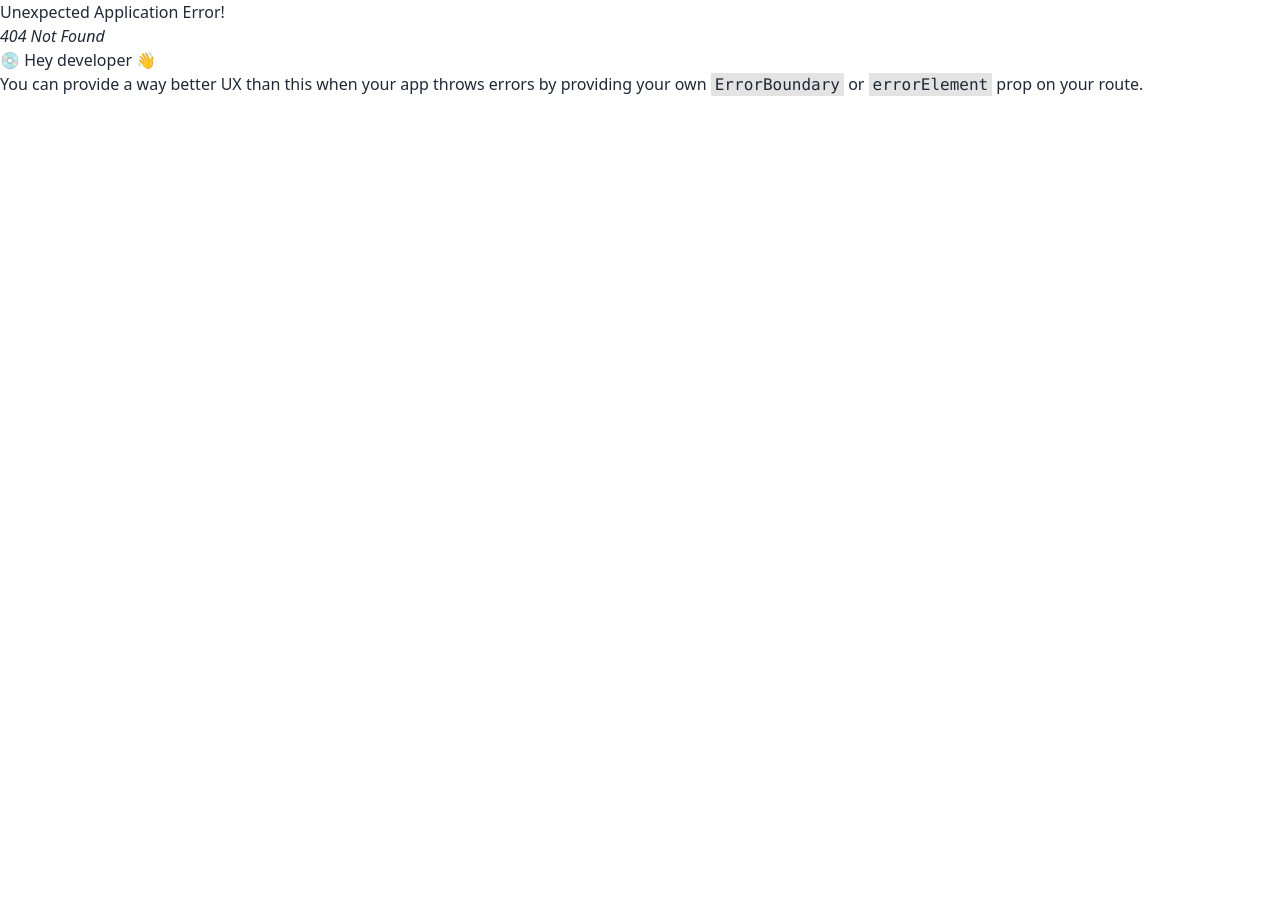
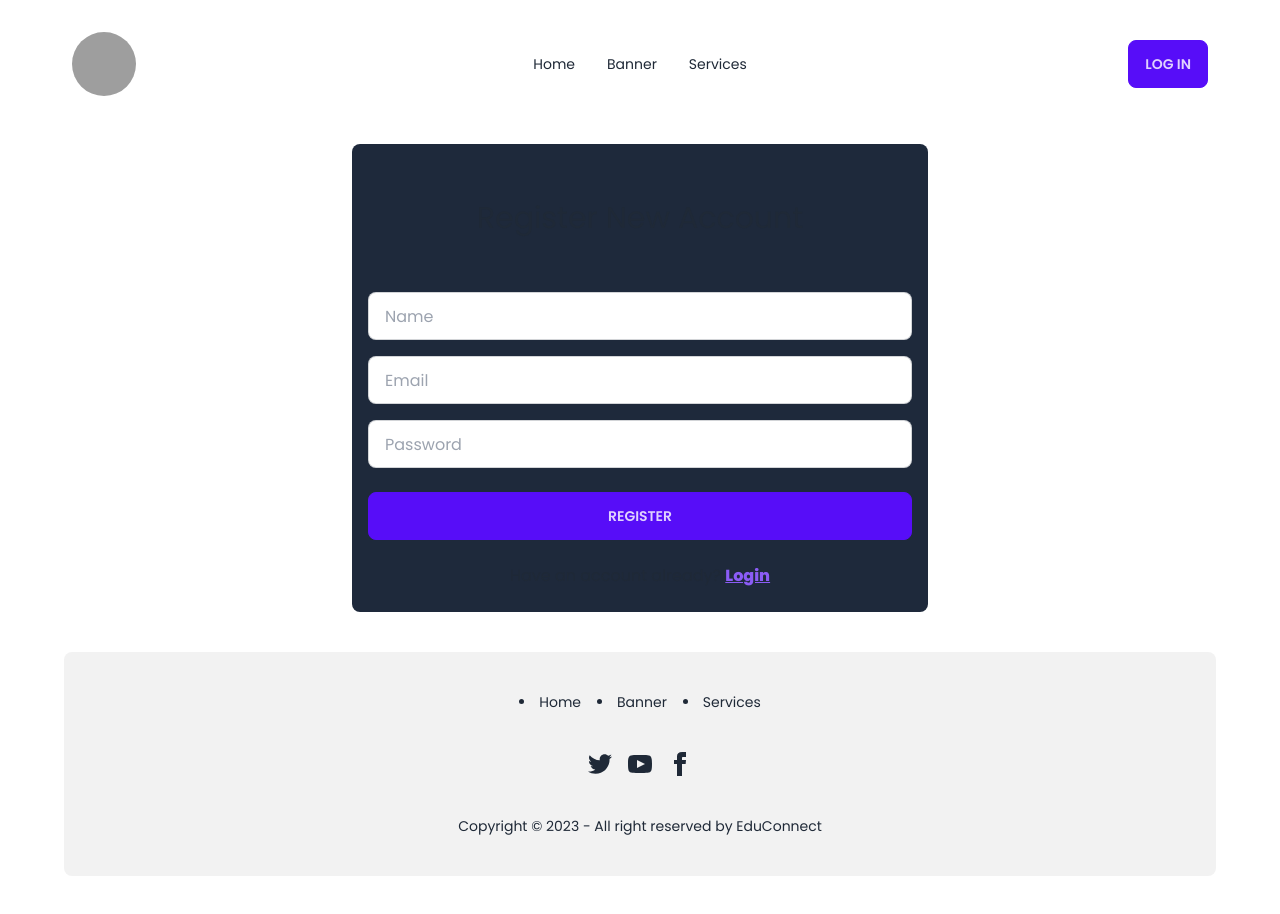
Before and after one commit to wdkammrul/EduConnect, a React (Vite) app: page /register in a window 1280 px wide. Before the commit this address had no page. Before the commit the page ends 800 px from the top, so only its background shows below. Built offline with nearby package versions, Linux system fonts and the light colour scheme; grey boxes are pictures that could not be loaded.

Commit message:
The registration form authentication is complete.

```diff
--- a/src/pages/Login/Login.jsx
+++ b/src/pages/Login/Login.jsx
@@ -1,5 +1,5 @@
-import { Form, Link } from "react-router-dom";
-import Navbar from "../Shared/Navbar/Navbar";
+import { Link } from "react-router-dom";
+
 
 
 const Login = () => {
@@ -17,11 +17,11 @@ const Login = () => {
     return (
         <div>
             <div className="mx-auto">
-                <h2 className="text-3xl text-center my-10">Please Login</h2>
 
                 {/* step-2  */}
-                <form onSubmit={handleLogin} className="w-3/4 md:w-3/4 lg:w-1/2 mx-auto bg-slate-800 rounded-lg p-4">
+                <form onSubmit={handleLogin} className="w-3/4 md:w-3/4 lg:w-1/2 mx-auto bg-slate-800 rounded-lg p-4 mt-10">
                     <div className="form-control">
+                        <h2 className="text-3xl text-center my-6">Please Login</h2>
                         <label className="label">
                             <span className="label-text"></span>
                         </label>
--- /dev/null
+++ b/src/pages/Register/Register.jsx
@@ -0,0 +1,59 @@
+import { Link } from "react-router-dom";
+
+const Register = () => {
+
+    // step-1
+    const handleRegister = e => {
+        e.preventDefault();
+        // console.log(e.currentTarget)
+        const form = new FormData(e.currentTarget)
+        // console.log(form.get('email'))
+        const name = form.get('name')
+        const email = form.get('email')
+        const password = form.get('password')
+        console.log(name, email, password)
+    }
+
+
+    return (
+        <div>
+            <div className="mx-auto">
+
+
+                {/* step-2  */}
+                <form onSubmit={handleRegister} className="w-3/4 md:w-3/4 lg:w-1/2 mx-auto bg-slate-800 rounded-lg p-4 mt-10">
+                    <div className="form-control">
+                        <h2 className="text-3xl text-center my-10">Register New Account</h2>
+                        <label className="label">
+                            <span className="label-text"></span>
+                        </label>
+                        <input type="text" placeholder="Name" name="name" className="input input-bordered" required />
+
+                    </div>
+                    <div className="form-control ">
+                        <label className="label">
+                            <span className="label-text"></span>
+                        </label>
+                        <input type="email" name="email" placeholder="Email" className="input input-bordered" required />
+                    </div>
+                    <div className="form-control">
+                        <label className="label">
+                            <span className="label-text"></span>
+                        </label>
+                        <input type="password" placeholder="Password" name="password" className="input input-bordered" required />
+                    </div>
+
+                    <div className="form-control mt-6">
+                        <button className="btn btn-primary">Register</button>
+
+
+                        <br />
+                        <p className="text-center mb-2">Have an account already? <Link to='/login'> <span className="text-violet-500  underline font-extrabold">  Login</span></Link></p>
+                    </div>
+                </form>
+            </div>
+        </div>
+    );
+};
+
+export default Register;
--- a/src/routes/Routes.jsx
+++ b/src/routes/Routes.jsx
@@ -5,6 +5,7 @@ import Banner from "../pages/Home/Banner";
 import Services from "../pages/Home/Services";
 import Footer from "../pages/Home/Footer";
 import Login from "../pages/Login/Login";
+import Register from "../pages/Register/Register";
 
 const router = createBrowserRouter([
     {
@@ -30,6 +31,10 @@ const router = createBrowserRouter([
             {
                 path: '/login',
                 element: <Login></Login>
+            },
+            {
+                path: '/register',
+                element: <Register></Register>
             }
         ]
     }
```
